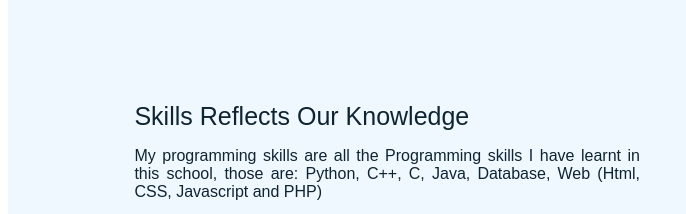
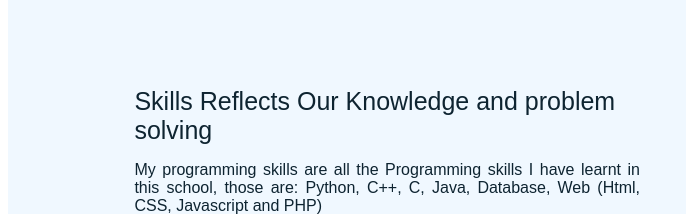
Before and after one commit to amannnnnyyyy/me, a plain HTML site: page index.html in a window 1280 px wide. Shown: the part 1719-1933 px from the top of the page, 0-686 px from the left. Drawn offline with Linux system fonts and the light colour scheme.

Commit message:
Update index.html

```diff
--- a/index.html
+++ b/index.html
@@ -104,7 +104,7 @@
    <div class="title"><span>My Skills</span></div>
    <div class="skills-details">
      <div class="text">
-       <div class="topic">Skills Reflects Our Knowledge</div>
+       <div class="topic">Skills Reflects Our Knowledge and problem solving</div>
        <p>My programming skills are all the Programming skills I have  learnt in this school, those are:
        Python, C++, C, Java, Database, Web (Html, CSS, Javascript and PHP)  </p>
        <div class="experience">
```
